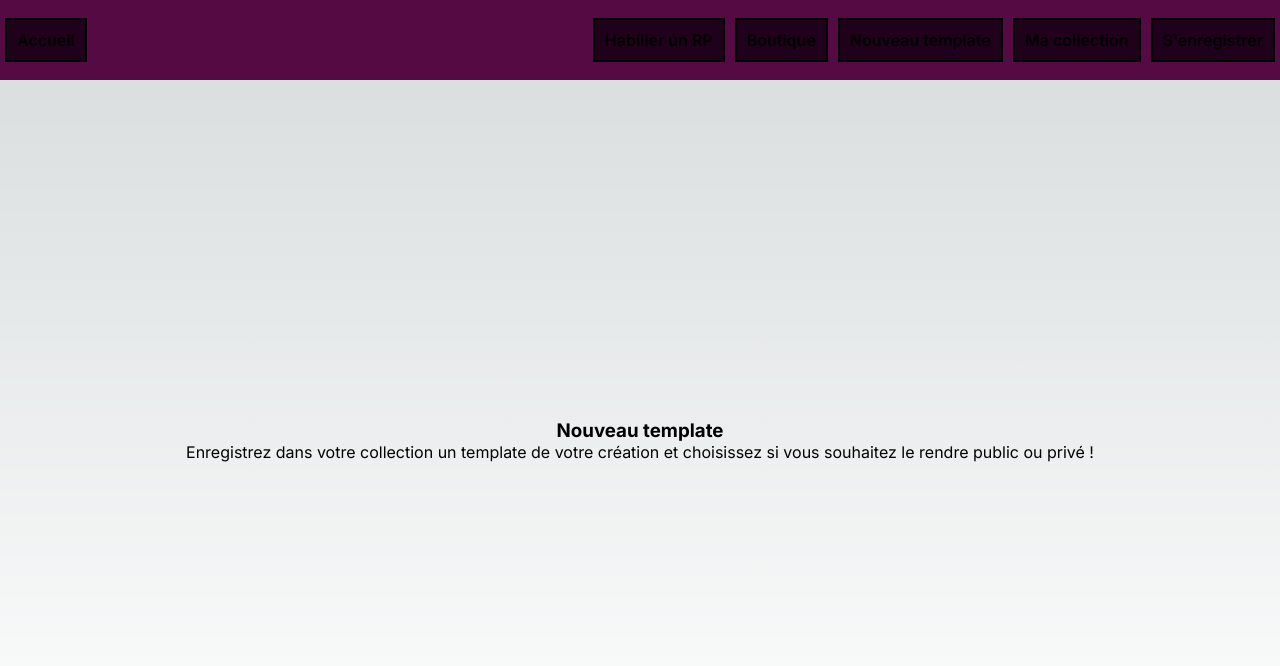
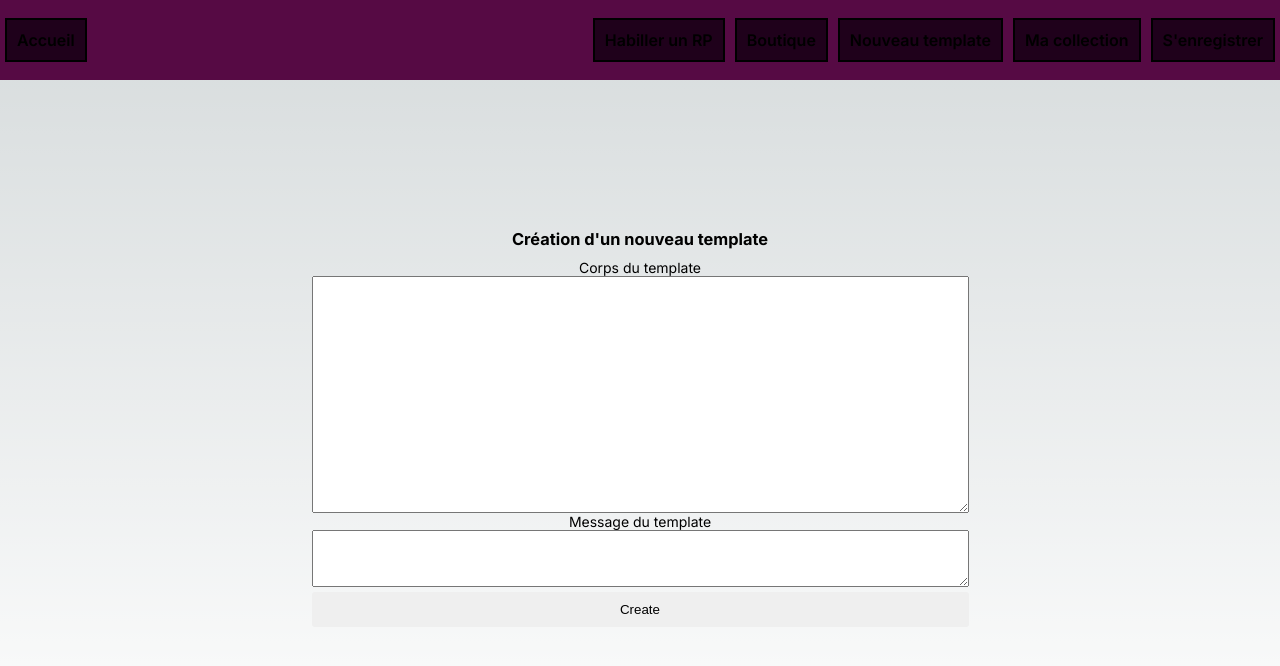
Before and after one commit to AmaurySemery/template_maker_RP, a Next.js app: page /newtemplate in a window 1280 px wide. Shown: the top 666 px of the page. Built offline with nearby package versions, Linux system fonts and the light colour scheme.

Commit message:
Création d'un nouveau template

```diff
--- a/app/api/collection/route.js
+++ b/app/api/collection/route.js
@@ -5,3 +5,16 @@ export async function GET(request) {
     console.log({url: request.url, request});
     return NextResponse.json(collection);
 }
+
+export async function POST(request) {
+    const { body, message } = await request.json();
+    const template = {
+      id: Date.now().toString(),
+      body,
+      message,
+    };
+
+    collection.push(template);
+    console.log({ templateFromServer: template });
+    return NextResponse.json({ template, status: 201 });
+  }
--- /dev/null
+++ b/app/components/NewTemplateForm.jsx
@@ -0,0 +1,54 @@
+"use client";
+
+import { useState } from "react";
+
+export default function Form({ formTitle, addTemplate }) {
+  const [templateBody, setTemplateBody] = useState("");
+  const [templateMessage, setTemplateMessage] = useState("");
+
+  async function handleSubmit(e) {
+    e.preventDefault();
+
+    const URL = "http://localhost:3000/api/collection";
+    const data = { body: templateBody, message: templateMessage };
+    const options = {
+      method: "POST",
+      headers: {
+        "Content-Type": "application/json",
+      },
+      body: JSON.stringify(data),
+    };
+    const response = await fetch(URL, options);
+    const result = await response.json();
+    console.log({ resultFromClient: result });
+    return result;
+  }
+
+  return (
+    <div className="form-container">
+      <h3 className="form-header">{formTitle}</h3>
+      <form className="form" onSubmit={handleSubmit}>
+        <label htmlFor="body">Corps du template</label>
+        <textarea
+          name="message"
+          id="body"
+          cols="80"
+          rows="15"
+          value={templateBody}
+          onInput={(e) => setTemplateMessage(e.target.value)}
+        ></textarea>
+
+        <label htmlFor="message">Message du template</label>
+        <textarea
+          name="message"
+          id="message"
+          cols="80"
+          rows="3"
+          value={templateMessage}
+          onInput={(e) => setTemplateMessage(e.target.value)}
+        ></textarea>
+        <input type="submit" value="Create" className="btn" />
+      </form>
+    </div>
+  );
+}
--- a/app/globals.css
+++ b/app/globals.css
@@ -112,6 +112,54 @@ a {
   height: 90vh;
 }
 
+.main h3 {
+  text-align: center;
+  padding-bottom: 10px;
+}
+
+.form-container {
+  display: flex;
+  flex-direction: column;
+  justify-content: center;
+  align-items: center;
+  font-size: 14px;
+}
+
+.form-container h3 {
+  text-align: center;
+}
+
+.form-header {
+  width: var(--form-width);
+}
+
+.form {
+  display: flex;
+  flex-direction: column;
+  justify-content: center;
+  align-items: center;
+  width: var(--form-width);
+  margin-bottom: 20px;
+}
+
+.form input {
+  padding-bottom: 10px;
+  width: 100%;
+}
+
+.form textarea {
+  padding-bottom: 10px;
+  width: 100%;
+}
+
+.form .btn {
+  border: none;
+  padding: 10px 5px;
+  border-radius: 3px;
+  margin: 5px 0px;
+  cursor: pointer;
+}
+
 @media (prefers-color-scheme: dark) {
   html {
     color-scheme: dark;
--- a/app/newtemplate/page.jsx
+++ b/app/newtemplate/page.jsx
@@ -1,8 +1,13 @@
+import Form from "../components/NewTemplateForm";
+
 export default function NewTemplate() {
+    async function addTemplate(body, message) {
+        "use server";
+        console.log({ title, description });
+      }
     return (
         <main className="main">
-            <h3>Nouveau template</h3>
-            <p>Enregistrez dans votre collection un template de votre création et choisissez si vous souhaitez le rendre public ou privé !</p>
+            <Form formTitle="Création d'un nouveau template" addTemplate={addTemplate} />
         </main>
-    )
+    );
 }
```
